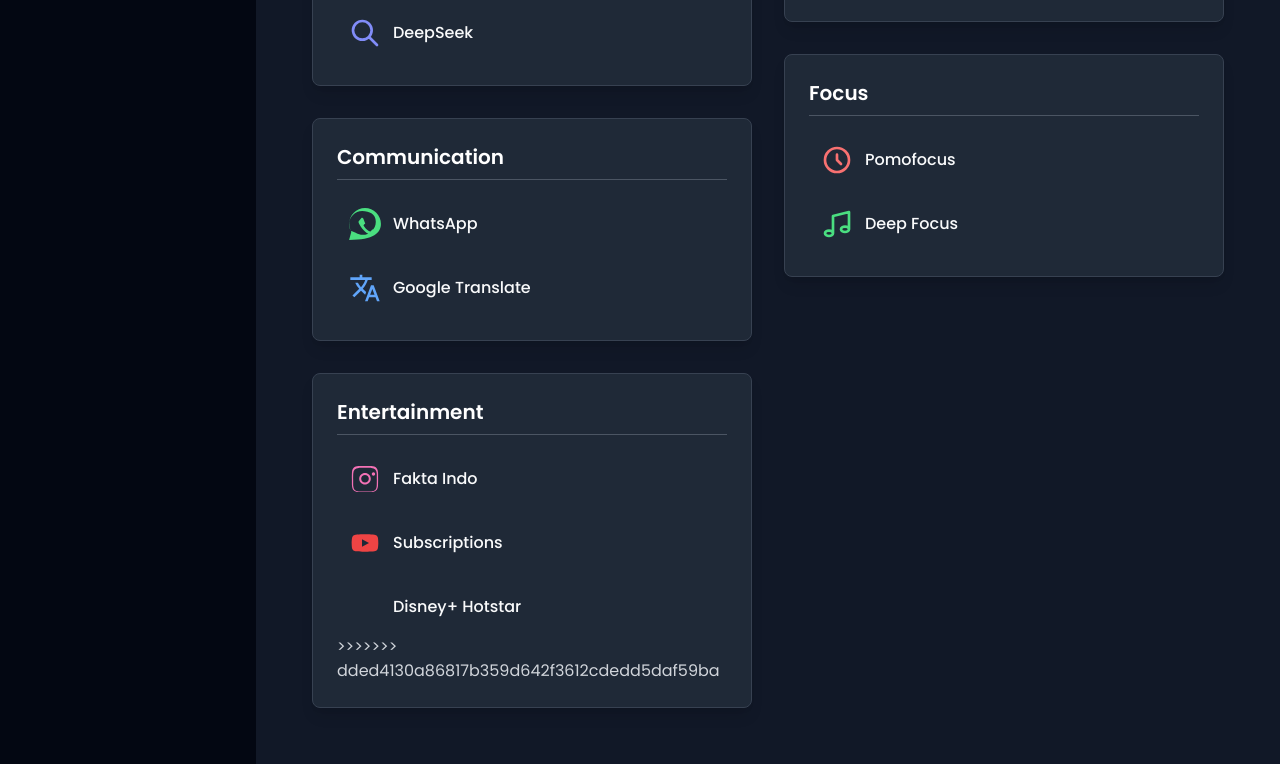
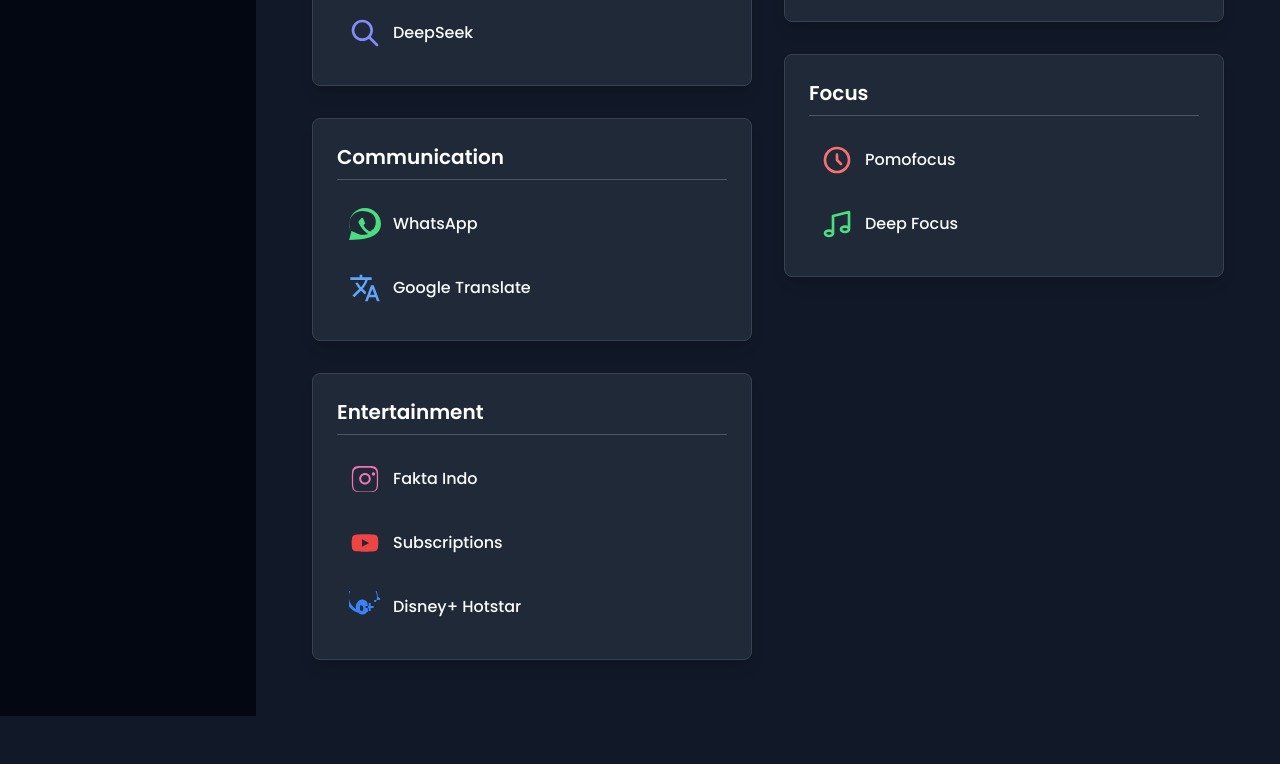
Before and after one commit to syuhadaramadhan/Home, a plain HTML site: page index.html in a window 1280 px wide. Shown: the part 385-1149 px from the top of the page. After the commit the page ends 1101 px from the top, so only its background shows below. Drawn offline with nearby package versions, Linux system fonts and the light colour scheme.

Commit message:
fix mistake in disney +

```diff
--- a/index.html
+++ b/index.html
@@ -908,18 +908,16 @@
                                     <a href="https://www.hotstar.com/id/home" class="tool-link-v2 animate-item"
                                         target="_blank" data-search-term="Disney+ Hotstar">
                                         <div class="flex-shrink-0">
-                                            <svg class="tool-icon text-blue-400" fill="none" stroke="currentColor"
-                                                viewBox="0 0 24 24" xmlns="http://www.w3.org/2000/svg">
-                                                <path stroke-linecap="round" stroke-linejoin="round" stroke-width="2"
-                                                    d="M15 10l4.55a1 1 0 011.45.89v2.22a1 1 0 01-1.45.89L15 14M4 6h10v12H4z">
-                                                </path>
+                                            <svg class="tool-icon text-blue-500" fill="currentColor" viewBox="0 0 24 24"
+                                                xmlns="http://www.w3.org/2000/svg">
+                                                <path
+                                                    d="M10.16 6.32a3.83 3.83 0 0 0-3.32 1.3A6.17 6.17 0 0 0 5 12a6.17 6.17 0 0 0 1.84 4.38 3.83 3.83 0 0 0 3.32 1.3 3.92 3.92 0 0 0 3.91-3.92V10.23A3.92 3.92 0 0 0 10.16 6.32Zm-1.6 9.42H8.3v-5h.26a2.15 2.15 0 0 1 2.15 2.15v.3a2.38 2.38 0 0 1-2.3 2.55ZM18.5 12.75h-2.25v2.25h-1.5v-2.25H12.5v-1.5h2.25V9h1.5v2.25H18.5Z M21.6 4.32a12 12 0 1 0-7.3 11.23v-1.37a10.5 10.5 0 1 1 5.92-5.92H18.84v-1.5h4.13a1 1 0 0 0 .14-1.44Z" />
                                             </svg>
                                         </div>
                                         <div>
                                             <div class="tool-title">Disney+ Hotstar</div>
                                         </div>
                                     </a>
-                                    >>>>>>> dded4130a86817b359d642f3612cdedd5daf59ba
                             </div>
                         </div>
                     </div>
```
